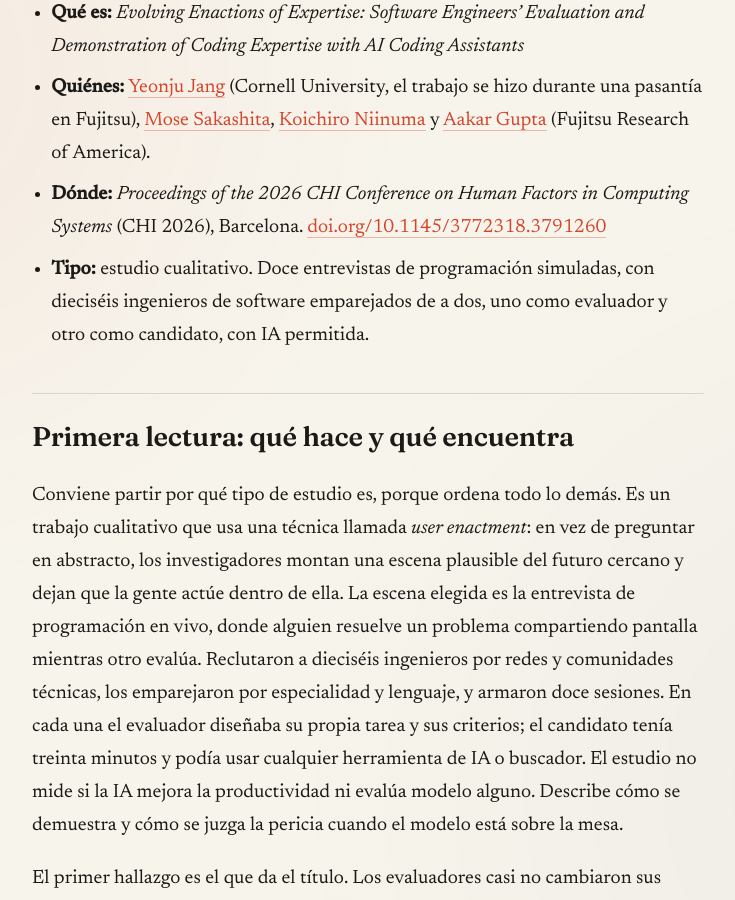
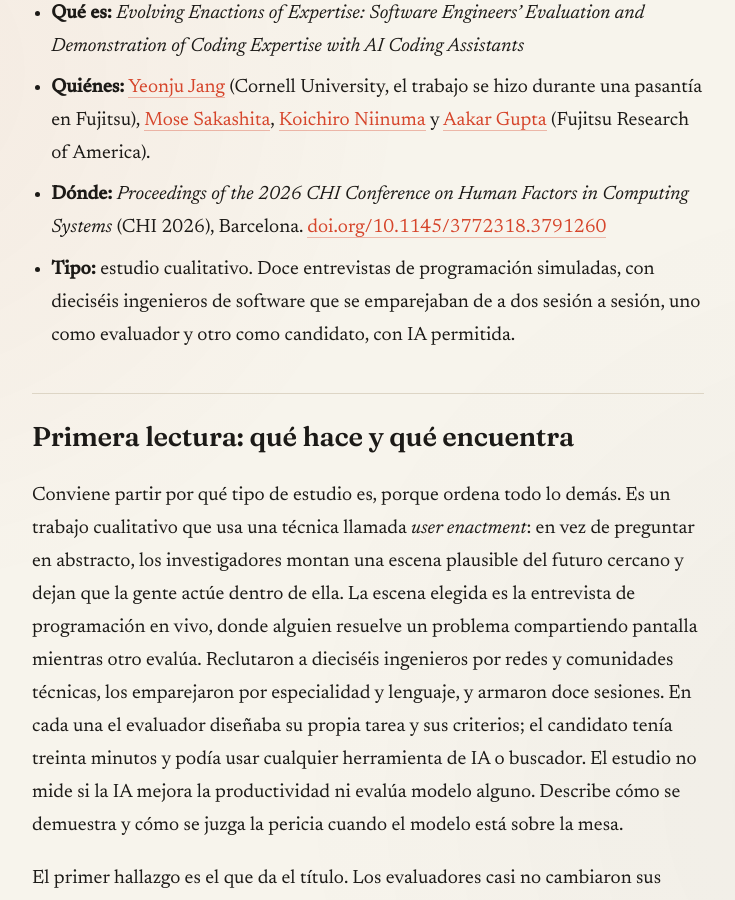
Before and after one commit to jaguridi/doble-click-blog, a Jekyll site: the page built from _lecturas/demostrar-expertise-codigo-ia.md, in a window 1280 px wide and 900 px high, scrolled down 740 px. Shown: the whole window, without its empty margins (272-1007 px from the left). Built offline with Jekyll 4.4.1, drawn with Linux system fonts in a browser that asks for light colours.

Commit message:
Revision editorial: corrige orden de secciones y precision de metodo
- ia-codigo-retornos-experiencia: mueve "La letra chica" al final, despues
  de "Segunda lectura" (orden correcto: ficha, primera, segunda, letra chica).
- demostrar-expertise-codigo-ia: precisa el emparejamiento en la ficha. El
  paper no usa 8 diadas fijas (16/2): 8 personas hicieron ambos roles, 4 solo
  evaluador y 4 solo candidato, rotando pareja sesion a sesion.

Co-Authored-By: Claude Opus 4.8 <noreply@anthropic.com>
Claude-Session: https://claude.ai/code/session_01NbUzGAEej1WBtBLbN9MMVr

```diff
--- a/_lecturas/demostrar-expertise-codigo-ia.md
+++ b/_lecturas/demostrar-expertise-codigo-ia.md
@@ -19,7 +19,7 @@ audio: true
 - **Qué es:** *Evolving Enactions of Expertise: Software Engineers' Evaluation and Demonstration of Coding Expertise with AI Coding Assistants*
 - **Quiénes:** [Yeonju Jang](https://scholar.google.com/scholar?q=Yeonju+Jang+coding+expertise) (Cornell University, el trabajo se hizo durante una pasantía en Fujitsu), [Mose Sakashita](https://scholar.google.com/scholar?q=Mose+Sakashita), [Koichiro Niinuma](https://scholar.google.com/scholar?q=Koichiro+Niinuma) y [Aakar Gupta](https://scholar.google.com/scholar?q=Aakar+Gupta) (Fujitsu Research of America).
 - **Dónde:** *Proceedings of the 2026 CHI Conference on Human Factors in Computing Systems* (CHI 2026), Barcelona. [doi.org/10.1145/3772318.3791260](https://doi.org/10.1145/3772318.3791260)
-- **Tipo:** estudio cualitativo. Doce entrevistas de programación simuladas, con dieciséis ingenieros de software emparejados de a dos, uno como evaluador y otro como candidato, con IA permitida.
+- **Tipo:** estudio cualitativo. Doce entrevistas de programación simuladas, con dieciséis ingenieros de software que se emparejaban de a dos sesión a sesión, uno como evaluador y otro como candidato, con IA permitida.
 
 ## Primera lectura: qué hace y qué encuentra
 
```
Also changed, not shown: _lecturas/ia-codigo-retornos-experiencia.md (+7 -7 lines).
